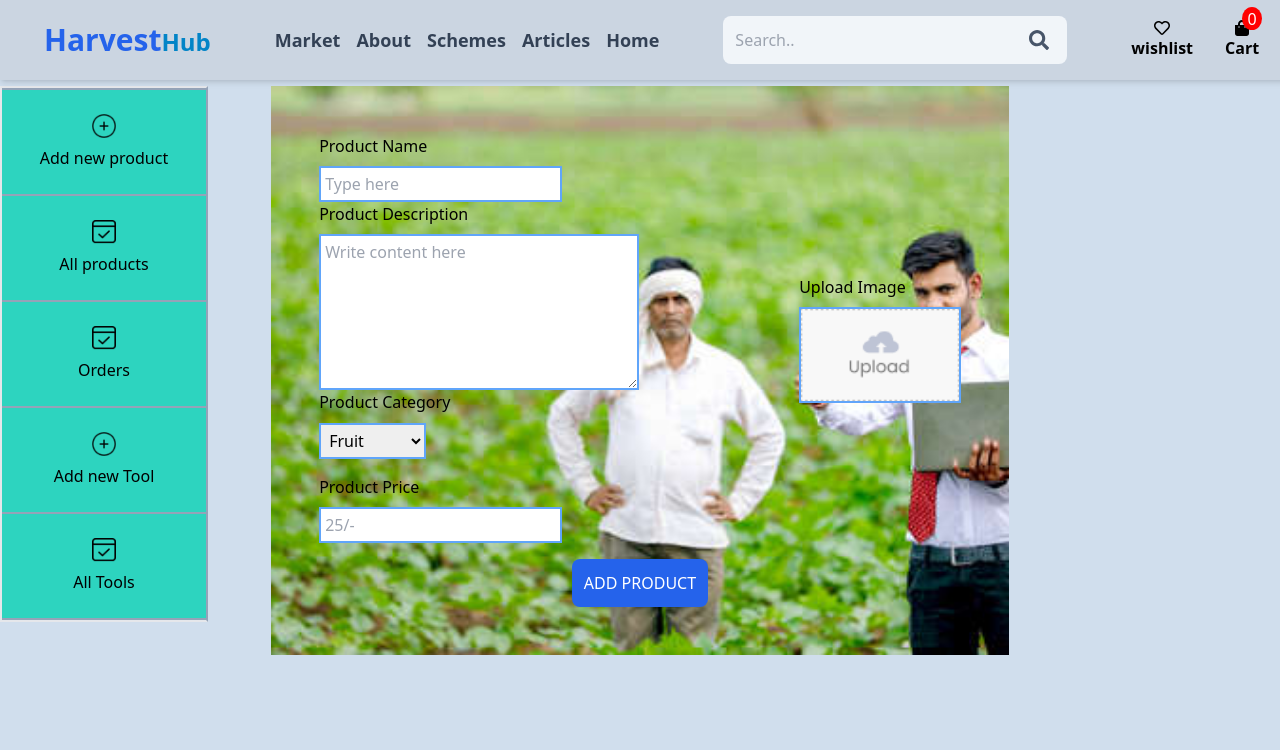
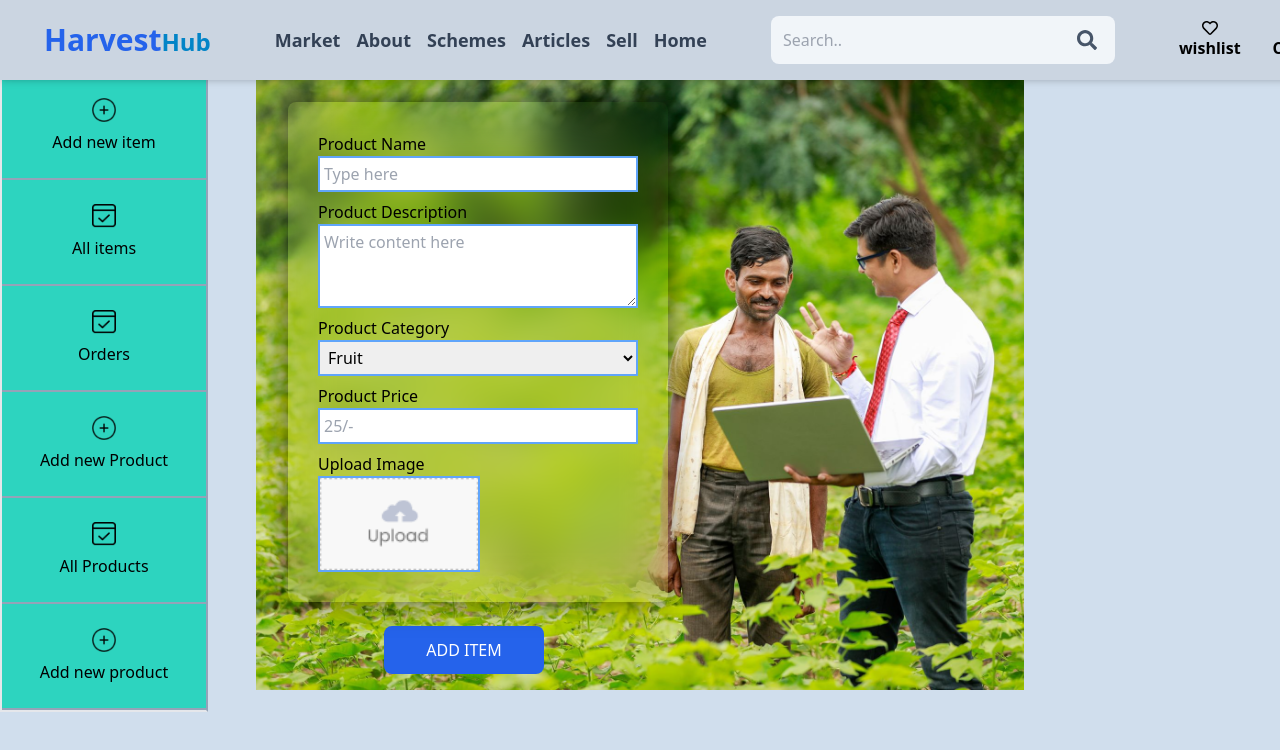
Before and after one commit to suryamanoj07/Harvest-hub, a React (Vite) app in the folder client/: page /add in a window 1280 px wide. Shown: the top 750 px of the page. Built offline with nearby package versions, Linux system fonts and the light colour scheme; no server answers.

Commit message:
Implemented admin css styles

```diff
--- a/client/src/App.jsx
+++ b/client/src/App.jsx
@@ -22,6 +22,7 @@ import { AddTool } from "./components/AddTool";
 import ListTool from "./components/ListTool";
 import { ToastContainer } from "react-toastify";
 import "react-toastify/dist/ReactToastify.css";
+// import { Addfarmer } from "./pages/AddFarmer";
 
 function App() {
   const [category, setCategory] = useState("All");
@@ -48,6 +49,7 @@ function App() {
             <Route path="/profile" element={<Profile />} />
             <Route path="/cart" element={<Cart />} />
             <Route path="/empty" element={<Empty />} />
+            {/* <Route path="/addfarmer" element={<Addfarmer />} /> */}
             <Route path="/order" element={<Order />} />
             <Route path="/verify" element={<Verify />} />
             <Route path="/myorders" element={<MyOrders />} />
--- /dev/null
+++ b/client/src/components/Add.css
@@ -0,0 +1,21 @@
+.hello{
+    background-image: url("./../../assets/add-form.jpg");
+    background-position: center;
+    background-size: cover;
+    /* margin-top: 120px; */
+    width: 60vw;
+}
+
+.back{
+    padding: 30px;
+    border-radius: 8px;
+    box-shadow: 0 0 30px rgba(0, 0, 0, 0.6);
+    backdrop-filter: blur(20px);
+}
+
+.input{
+    width: 320px; /* Makes them all the same width */
+    box-sizing: border-box; /* Ensures padding doesn't affect width */
+    font-size: 16px; /* Ensures consistent font size */
+    /* padding: 0px 40px; */
+  }
--- a/client/src/components/Add.jsx
+++ b/client/src/components/Add.jsx
@@ -3,7 +3,8 @@ import axios from "axios";
 import { toast } from "react-toastify";
 import upload_area from "./../../assets/upload_area.png";
 import { Sidebar } from "./Sidebar";
-import add_form from "./../../assets/add-form.jpg"
+// import add_form from "./../../assets/add-form.jpg"
+import "./Add.css";
 
 export const Add = () => {
   const [Image, setImage] = useState(false);
@@ -47,15 +48,15 @@ export const Add = () => {
   return (
     <div className="flex items-start gap-12">
       <Sidebar />
-      <div className="mx-auto mt-4">
+      <div className="mx-auto mt-2">
         <form
-        className="flex flex-col mx-10 gap-4 p-12 bg-cover"
-        style={{ backgroundImage: `url(${add_form})` }}
+          className="flex flex-col mx-10 gap-4 p-4 hello"
+          // style={{ backgroundImage: `url(${add_form})` }}
           onSubmit={onSubmitHandler}
         >
-        <div className="flex gap-40">
-          <div>
-            <div className="flex flex-col justify-center items-start gap-2">
+          <div className="flex px-4 py-2">
+            <div className="back text-black">
+              <div className="flex flex-col justify-center items-start mb-2">
                 <p>Product Name</p>
                 <input
                   onChange={onHandleChange}
@@ -63,28 +64,28 @@ export const Add = () => {
                   type="text"
                   name="name"
                   placeholder="Type here"
-                className="p-1 border-2 border-blue-400"
+                  className="p-1 border-2 border-blue-400 input"
                 />
               </div>
-            <div className="flex-col justify-center items-start flex gap-2">
+              <div className="flex-col justify-center items-start flex mb-2 ">
                 <p>Product Description</p>
                 <textarea
-                className="w-80 p-1 border-2 border-blue-400"
+                  className="w-80 p-1 border-2 border-blue-400 input"
                   onChange={onHandleChange}
                   value={data.description}
                   name="description"
-                rows="6"
+                  rows="3"
                   placeholder="Write content here"
                   required
                 ></textarea>
               </div>
-            <div className="flex gap-4 flex-col justify-center items-start ">
-              <div className="">
-                <p style={{ marginBottom: "9px" }}>Product Category</p>
+              <div className="flex flex-col justify-center items-start ">
+                <div className=" mb-2">
+                  <p>Product Category</p>
                   <select
                     name="category"
                     onChange={onHandleChange}
-                  className="p-1 border-2 border-blue-400"
+                    className="p-1 border-2 border-blue-400 input"
                   >
                     <option value="Fruit">Fruit</option>
                     <option value="Vegetable">Vegetable</option>
@@ -93,7 +94,7 @@ export const Add = () => {
                     <option value="Dal">Dal</option>
                   </select>
                 </div>
-              <div className="flex flex-col gap-2 justify-center items-start ">
+                <div className="flex flex-col mb-2 justify-center items-start  ">
                   <p>Product Price</p>
                   <input
                     onChange={onHandleChange}
@@ -101,13 +102,10 @@ export const Add = () => {
                     type="Number"
                     name="price"
                     placeholder="25/-"
-                  className="p-1 border-2 border-blue-400"
+                    className="p-1 border-2 border-blue-400 input"
                   />
                 </div>
-            </div>
-          </div>
-
-          <div className="flex flex-col justify-center items-start gap-2">
+                <div className="flex flex-col justify-center items-start ">
                   <p>Upload Image</p>
                   <label htmlFor="image">
                     <img
@@ -125,12 +123,14 @@ export const Add = () => {
                   />
                 </div>
               </div>
+            </div>
+          </div>
 
           <button
             type="submit"
-          className="border-black border-1 p-3 rounded-lg text-white bg-blue-600 hover:opacity-90 max-w-80 mx-auto"
+            className="border-black border-1 p-3 rounded-lg text-white bg-blue-600 hover:opacity-90 max-w-40 ml-28"
           >
-          ADD PRODUCT
+            ADD ITEM
           </button>
         </form>
       </div>
--- /dev/null
+++ b/client/src/components/AddTool.css
@@ -0,0 +1,21 @@
+.hello{
+    background-image: url("./../../assets/add-form.jpg");
+    background-position: center;
+    background-size: cover;
+    /* margin-top: 120px; */
+    width: 60vw;
+}
+
+.back{
+    padding: 30px;
+    border-radius: 8px;
+    box-shadow: 0 0 30px rgba(0, 0, 0, 0.6);
+    backdrop-filter: blur(20px);
+}
+
+.input{
+    width: 320px; /* Makes them all the same width */
+    box-sizing: border-box; /* Ensures padding doesn't affect width */
+    font-size: 16px; /* Ensures consistent font size */
+    /* padding: 0px 40px; */
+  }
--- a/client/src/components/Header.jsx
+++ b/client/src/components/Header.jsx
@@ -66,11 +66,21 @@ export const Header = () => {
                 </li>
               </Link>
 
-              <Link to="/Articles">
+              {currentUser==null && <Link to="/Articles">
                 <li className="text-slate-700 hover:underline font-semibold text-lg">
                   Articles
                 </li>
-              </Link>
+              </Link>}
+
+              {currentUser && currentUser=="Customer"?<Link to="/Articles">
+                <li className="text-slate-700 hover:underline font-semibold text-lg">
+                  Articles
+                </li>
+              </Link> : <Link to="/sell">
+                <li className="text-slate-700 hover:underline font-semibold text-lg">
+                  Sell
+                </li>
+              </Link>}
 
               <Link to="/">
                 <li className="text-slate-700 hover:underline font-semibold text-lg">
--- a/client/src/components/List.jsx
+++ b/client/src/components/List.jsx
@@ -41,7 +41,7 @@ const List = () => {
       <div className="ml-60 mr-10">
         <div className="list add flex-col">
           <p className="flex justify-center font-bold text-red-600 text-xl m-4">
-            All Foods List
+            All Items List
           </p>
           <div className="list-table mx-16">
             <div className="list-table-format title">
--- a/client/src/components/ListTool.jsx
+++ b/client/src/components/ListTool.jsx
@@ -36,7 +36,7 @@ const ListTool = () => {
       <Sidebar />
     <div className='ml-52 mr-20'>
     <div className='list add flex-col'>
-      <p className='flex justify-center font-bold text-red-600 text-xl m-4'>All Foods List</p>
+      <p className='flex justify-center font-bold text-red-600 text-xl m-4'>All Products List</p>
       <div className='list-table mx-16'>
         <div className="list-table-format title">
           <b className='mx-16 text-2xl'>Product</b>
--- a/client/src/components/Sidebar.jsx
+++ b/client/src/components/Sidebar.jsx
@@ -4,17 +4,17 @@ import { Link } from "react-router-dom";
 
 export const Sidebar = () => {
   return (
-    <div className=" border-r-slate-400 border-2 flex flex-col gap-0 min-w-52 mt-4  fixed">
+    <div className=" border-r-slate-400 border-2 flex flex-col gap-0 min-w-52 mt-auto  fixed">
         <Link to="/add">
         <div className="flex flex-col gap-2 p-6 justify-center items-center bg-teal-400  hover:bg-teal-500 cursor-pointer border-b-2 border-slate-400 border-t-2">
-            <img src={add_icon} alt="add product" className="h-6 w-6" />
-            <p>Add new product</p>
+            <img src={add_icon} alt="add item" className="h-6 w-6" />
+            <p>Add new item</p>
         </div>
         </Link>
         <Link to="/list">
         <div className="flex flex-col gap-2 p-6 justify-center items-center  bg-teal-400  hover:bg-teal-500 cursor-pointer border-b-2 border-slate-400">
-            <img src={order_icon} alt="add product" className="h-6 w-6" />
-            <p>All products</p>
+            <img src={order_icon} alt="add item" className="h-6 w-6" />
+            <p>All items</p>
         </div>
         </Link>
         <Link to="/orders">
@@ -26,13 +26,19 @@ export const Sidebar = () => {
         <Link to="/addtool">
         <div className="flex flex-col gap-2 p-6 justify-center items-center  bg-teal-400  hover:bg-teal-500 cursor-pointer border-b-2 border-slate-400">
             <img src={add_icon} alt="add product" className="h-6 w-6" />
-            <p>Add new Tool</p>
+            <p>Add new Product</p>
         </div>
         </Link>
         <Link to="/listtool">
         <div className="flex flex-col gap-2 p-6 justify-center items-center  bg-teal-400  hover:bg-teal-500 cursor-pointer border-b-2 border-slate-400">
             <img src={order_icon} alt="add product" className="h-6 w-6" />
-            <p>All Tools</p>
+            <p>All Products</p>
+        </div>
+        </Link>
+        <Link to="/add">
+        <div className="flex flex-col gap-2 p-6 justify-center items-center bg-teal-400  hover:bg-teal-500 cursor-pointer border-b-2 border-slate-400">
+            <img src={add_icon} alt="add product" className="h-6 w-6" />
+            <p>Add new product</p>
         </div>
         </Link>
     </div>
```
Also changed, not shown: client/src/components/AddTool.jsx (+26 -24 lines), client/assets/add-form.jpg, client/assets/farmer_add.jpg (added). Lines whose indentation alone changed are shown as unchanged.
